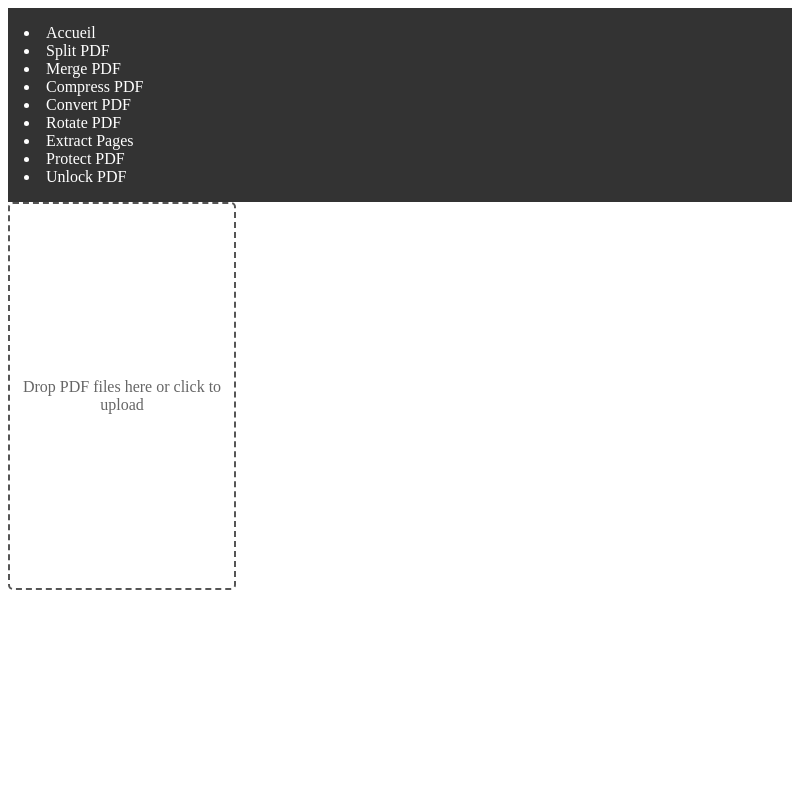
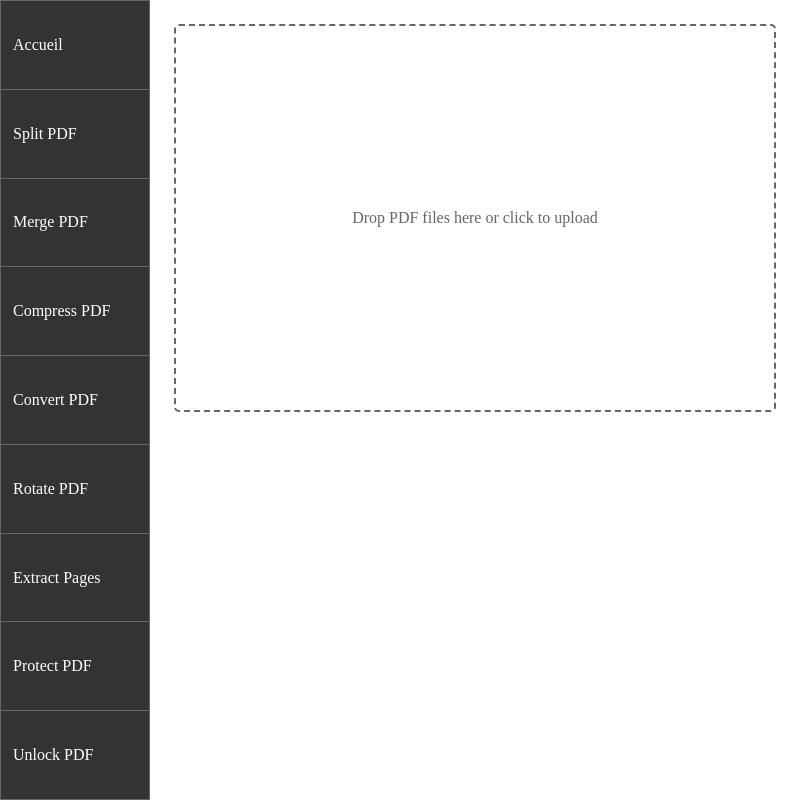
Before and after one commit to Broky64/PDFEase, an Electron app: page src/index.html in a window 800 px wide. Drawn offline with Linux system fonts and the light colour scheme.

Commit message:
Refactor CSS for layout and styling improvements

```diff
--- a/assets/style.css
+++ b/assets/style.css
@@ -3,26 +3,50 @@
 	text-decoration: none;
 }
 
+body {
+	display: flex;
+	height: 100vh;
+	margin: 0px;
+}
+
 #toolbar {
-  display: flex;
-  flex-direction: column;
-  justify-content: space-between;
-  padding: 16px;
-  background-color: #333;
+	width: 150px;
+	height: 100vh;
+	background-color: #333;
+	display: flex;
+	flex-direction: column;
+	justify-content: space-between;
+}
+
+li {
+	list-style-type: none;
+	margin: 0;
+	border: 1px solid #666;
+	border-bottom: none;
+	flex: 1;
+	display: flex;
+	padding-left: 12px;
+	align-items: center;
+}
+
+li:last-child {
+	border-bottom: 1px solid #666;
 }
 
 #drop-zone {
-	border: 2px dashed #555555;
+	flex-grow: 1;
+	width: 20vw;
+	height: 40vh;
+	border: 2px dashed #666;
 	border-radius: 5px;
 	padding: 32px;
 	text-align: center;
 	cursor: pointer;
-	position: relative;
-	width: 20vw;
-	height: 40vh;
 	display: flex;
 	align-items: center;
 	justify-content: center;
+	position: relative;
+	margin: 24px;
 }
 
 .drop-zone__label {
```
